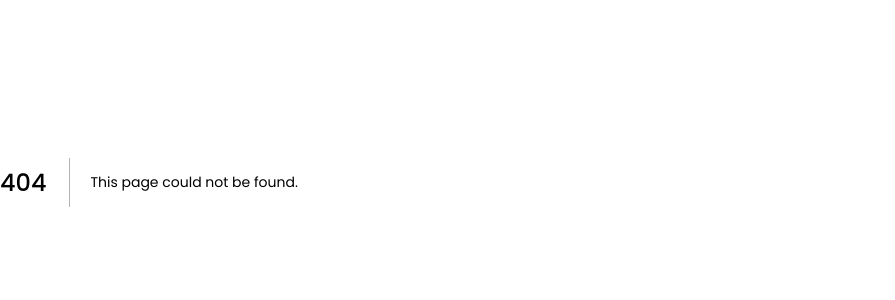
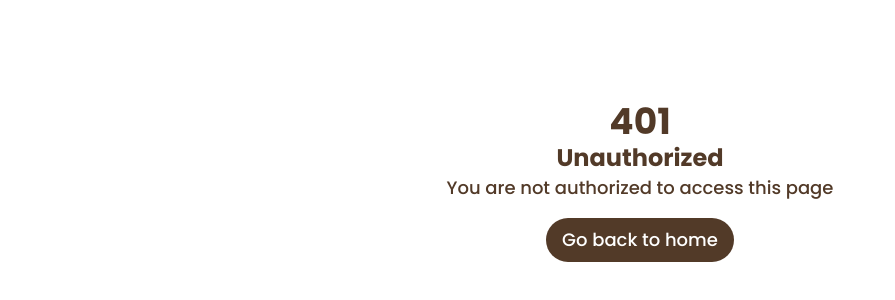
Before and after one commit to incubation-center/B8-FullStack--Website--Group7, a Next.js app: page /unauthorized-page in a window 1280 px wide. Before the commit this address had no page. Shown: the part 218-518 px from the top of the page, without its empty margins (0-895 px from the left). Built offline with nearby package versions, Linux system fonts and the light colour scheme.

Commit message:
feat: protected route

```diff
--- a/components/admin/table/RenterTable.tsx
+++ b/components/admin/table/RenterTable.tsx
@@ -33,10 +33,6 @@ export default function RenterTable({
       <tbody>
         {data.map((request) => {
           const renter = request.borrower;
-
-          console.log('====================================');
-          console.log(request);
-          console.log('====================================');
 
           return (
             <tr
--- a/components/login/User/loginForm.tsx
+++ b/components/login/User/loginForm.tsx
@@ -9,9 +9,11 @@ import PasswordInput from '../PasswordInput';
 import { useState } from 'react';
 import SpinningLoadingSvg from '@/components/icon/SpinningLoadingSvg';
 import { setCookie } from 'cookies-next';
+import { useRouter } from 'next/router';
 
 export default function UserLoginForm() {
   const [isLoggingIn, setIsLoggingIn] = useState(false);
+  const router = useRouter();
 
   const {
     register,
@@ -35,10 +37,9 @@ export default function UserLoginForm() {
 
       // set access token to cookies using next-cookies
       setCookie('accessToken', accessToken);
+      setIsLoggingIn(false);
 
-      console.log('====================================');
-      console.log(res);
-      console.log('====================================');
+      router.push('/');
     } catch (errors) {
       console.log('====================================');
       console.log(errors);
--- a/package.json
+++ b/package.json
@@ -19,6 +19,7 @@
     "eslint": "8.41.0",
     "eslint-config-next": "13.4.4",
     "framer-motion": "^10.12.16",
+    "jwt-decode": "^3.1.2",
     "next": "13.4.4",
     "postcss": "8.4.24",
     "react": "18.2.0",
--- /dev/null
+++ b/pages/unauthorized-page.tsx
@@ -0,0 +1,46 @@
+import Link from 'next/link';
+
+export default function UnauthorizedPage() {
+  return (
+    <div
+      className='
+            flex flex-col items-center justify-center
+            w-full h-screen
+        '
+    >
+      <h1
+        className='
+                text-4xl text-primary font-bold
+            '
+      >
+        401
+      </h1>
+      <h2
+        className='
+                text-2xl text-primary font-bold
+            '
+      >
+        Unauthorized
+      </h2>
+
+      <p
+        className='
+                text-primary text-lg font-medium
+            '
+      >
+        You are not authorized to access this page
+      </p>
+
+      <Link href='/'>
+        <div
+          className='
+                    bg-primary text-white px-4 py-2 rounded-full
+                    text-lg font-medium mt-4
+                '
+        >
+          Go back to home
+        </div>
+      </Link>
+    </div>
+  );
+}
--- a/utils/enum.ts
+++ b/utils/enum.ts
@@ -41,6 +41,6 @@ export const API_ENDPOINT = {
     REGISTER: '/auth/register',
     FORGOT_PASSWORD: '/auth/forgot-password',
     RESET_PASSWORD: '/auth/reset-password',
-    VALIDATE_TOKEN: '/auth/validate-token/{userId}'
+    VALIDATE_TOKEN: `/auth/validate-token`
   }
 };
```
Also changed, not shown: middleware.ts (+37 -5 lines), service/token.ts (added, +58 -0 lines), 1 other file (tests, documents, lock files or other folders).
